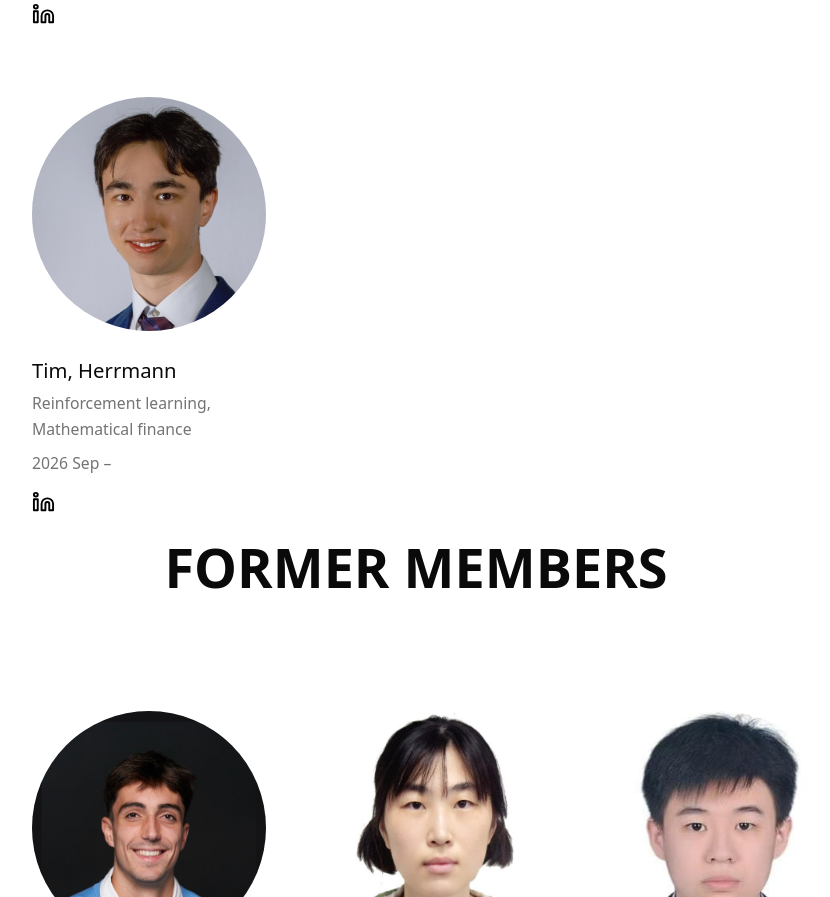
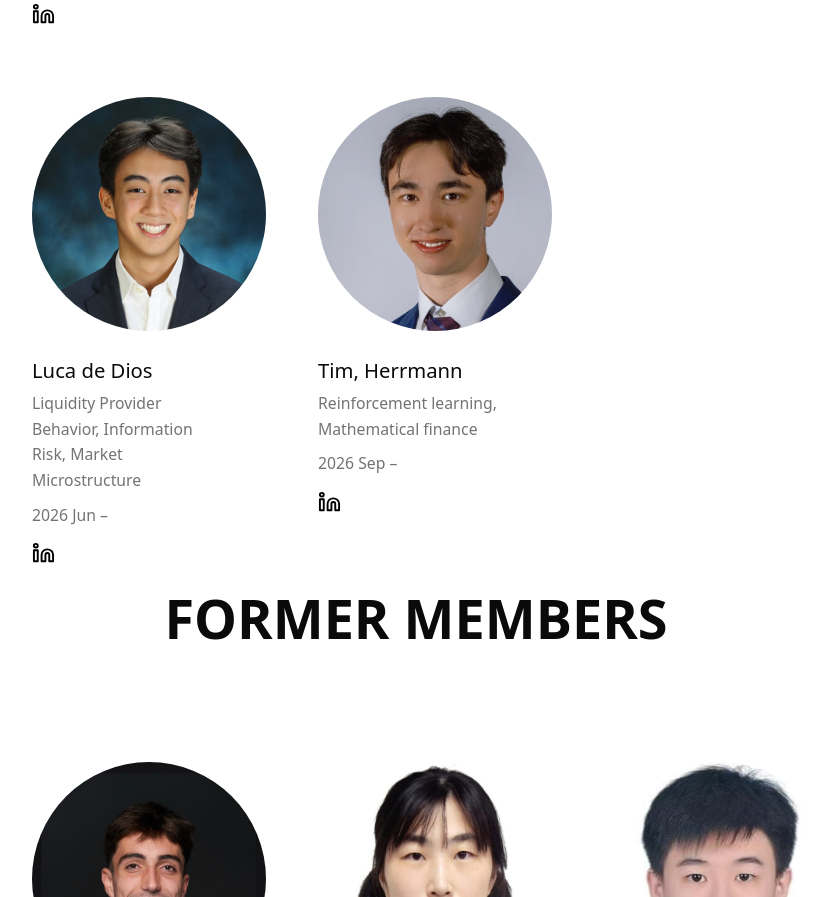
Before and after one commit to Hanmingh/Chen, a React (Vite) app: page /member in a window 1280 px wide. Shown: the part 3074-3971 px from the top of the page, without its empty margins (224-1054 px from the left). Built offline with nearby package versions, Linux system fonts and the light colour scheme.

Commit message:
luca added

```diff
--- a/src/data/teamData.ts
+++ b/src/data/teamData.ts
@@ -176,6 +176,17 @@ export const currentMembers: TeamMember[] = [
         avatar: "teams/current/jonathan.png",
         company: "",
         linkedin:"https://www.linkedin.com/in/jonathan-tjandra-ab2b18225/",
+        github:"",
+        dribbble:"",
+    },
+    {
+        id: "luca",
+        name: "Luca de Dios",
+        term: "2026 Jun –",
+        focus: "Liquidity Provider Behavior, Information Risk, Market Microstructure",
+        avatar: "teams/current/luca.jpeg",
+        company: "",
+        linkedin:"https://www.linkedin.com/in/luca-de-dios/",
         github:"",
         dribbble:"",
     },
```
Also changed, not shown: public/teams/current/luca.jpeg (added).
